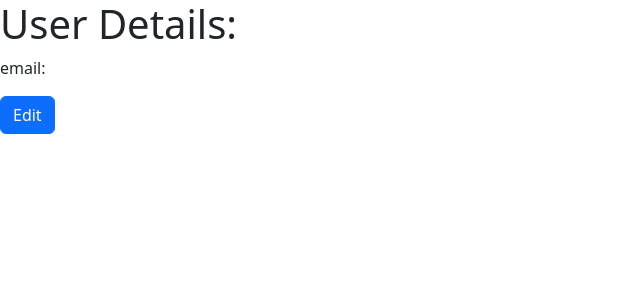
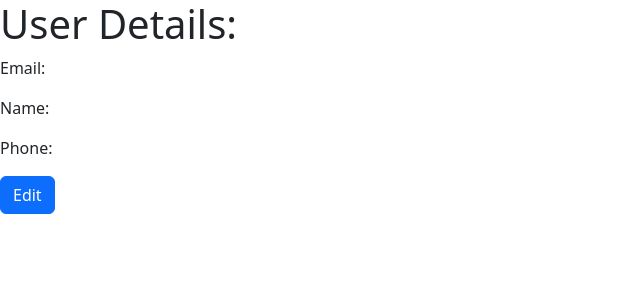
Before and after one commit to thebishalpaul/cloket, a React (Create React App) app: page /userPage in a window 1280 px wide. Shown: the top 300 px of the page, without its empty margins (0-640 px from the left). Built offline with nearby package versions, Linux system fonts and the light colour scheme; no server answers; the database is empty.

Commit message:
successfully displaying user details

```diff
--- a/src/App.js
+++ b/src/App.js
@@ -10,7 +10,7 @@ import { useNavigate } from 'react-router-dom';
 import { useState } from 'react';
 import { createUserWithEmailAndPassword } from 'firebase/auth';
 import { auth, db } from './firebase'
-import { collection, addDoc } from "firebase/firestore";
+import { setDoc, doc } from "firebase/firestore";
 import Home from './components/Home';
 
 function App() {
@@ -20,6 +20,28 @@ function App() {
   const [emailError, setEmailError] = useState('');
   const [user, setUser] = useState('');
   const navigate = useNavigate();
+
+
+
+  // Authentication listener
+
+  const auth = getAuth();
+  //  console.log(auth);
+  const authListener = () => {
+    onAuthStateChanged(auth, (user) => {
+      if (user) {
+        clearInputs();
+        setUser(user);
+        // console.log(user);
+      } else { setUser('') }
+    });
+  }
+
+  // //React listener.
+  useEffect(() => {
+    authListener();
+  }, []);
+
 
   const logIn = (e) => {
     e.preventDefault();
@@ -65,24 +87,7 @@ function App() {
     });
   }
 
-  // Authentication listener
 
-  const auth = getAuth();
-//  console.log(auth);
-  const authListener = () => {
-    onAuthStateChanged(auth, (user) => {
-      if (user) {
-        clearInputs();
-        setUser(user);
-        // console.log(user);
-      } else { setUser('') }
-    });
-  }
-
-  // //React listener.
-  useEffect(() => {
-    authListener();
-  }, []);
 
   // <-----------Signup and create collection in firebase---------->
 
@@ -92,11 +97,10 @@ function App() {
   const create = (e) => {
     e.preventDefault();
     createUserWithEmailAndPassword(auth, email, password)
-      .then(() => {
-        console.log(user.uid);
-        clearError();
-        alert("Sign Up Successful!!")
-        addDoc(collection(db, "users"), {
+      .then(async (res) => {
+          alert("Sign Up Successful!!")
+        const ref = doc(db, "users", res.user.uid);
+        const docRef = await setDoc(ref, {
           name: name,
           phone: phone
         })
--- a/src/components/UserPage.jsx
+++ b/src/components/UserPage.jsx
@@ -1,18 +1,17 @@
-import React from 'react'
+import React, { useState } from 'react'
 import Button from 'react-bootstrap/Button';
 import { doc, getDoc } from "firebase/firestore";
 import { db } from '../firebase'
 
 function UserPage(props) {
   let userId=props.user.uid;
-  // console.log(userId);
   const docRef = doc(db, "users", userId);
+  const [data,setData]=useState("");
 
  async function getUserInfo(params) {
    const docSnap = await getDoc(docRef);
-   console.log(docSnap);
    if (docSnap.exists()) {
-     console.log("Document data:", docSnap.data());
+    setData(docSnap.data());
    } else {
      // docSnap.data() will be undefined in this case
      console.log("No such document!");
@@ -22,8 +21,9 @@ function UserPage(props) {
   return (
     <>
       <h1>User Details:</h1>
-      <p>email: {props.user.email}</p>
-
+      <p>Email: {props.user.email}</p>
+      <p>Name: {data.name}</p>
+      <p>Phone: {data.phone}</p>
       <Button variant="primary" type="submit" >
         Edit
       </Button>
```
